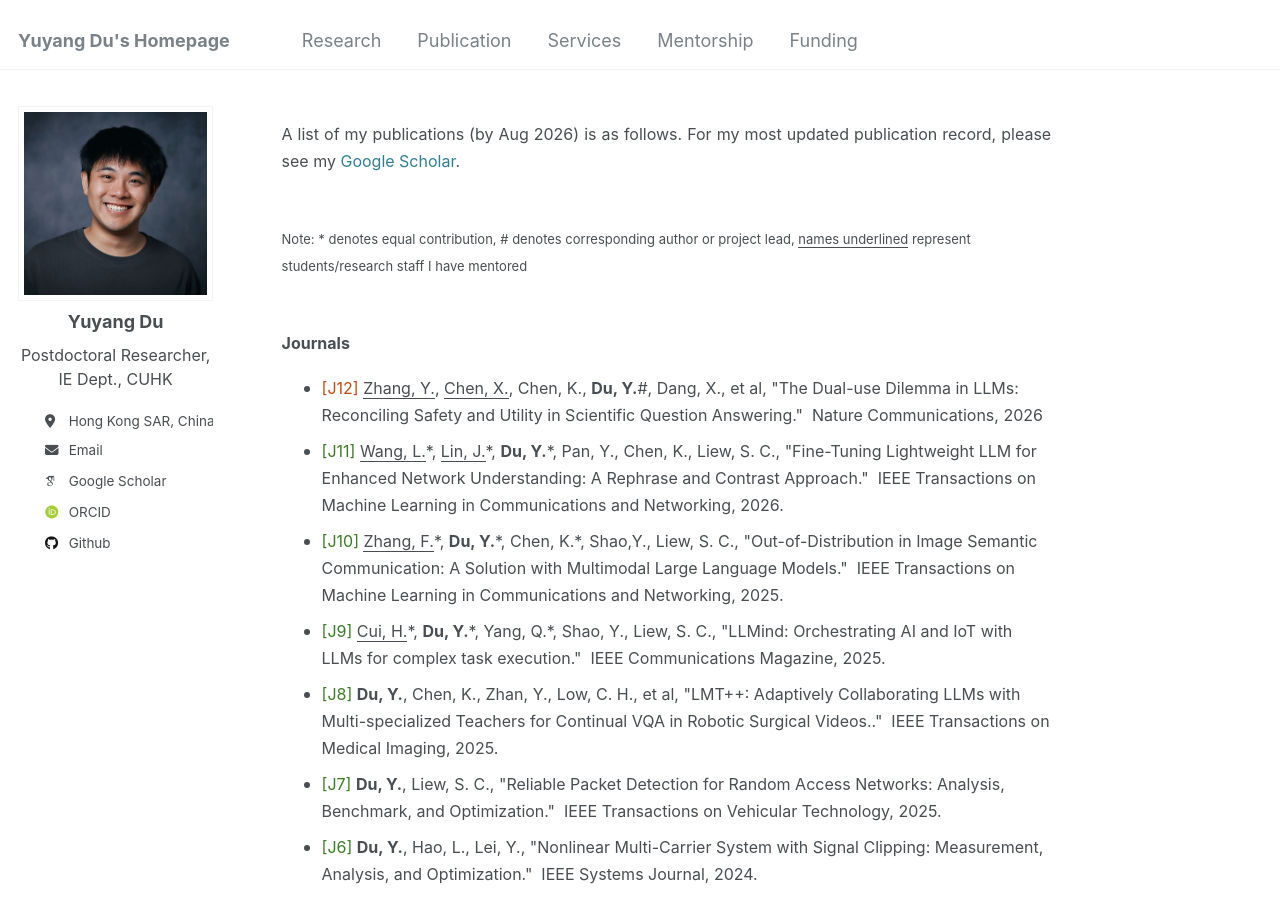
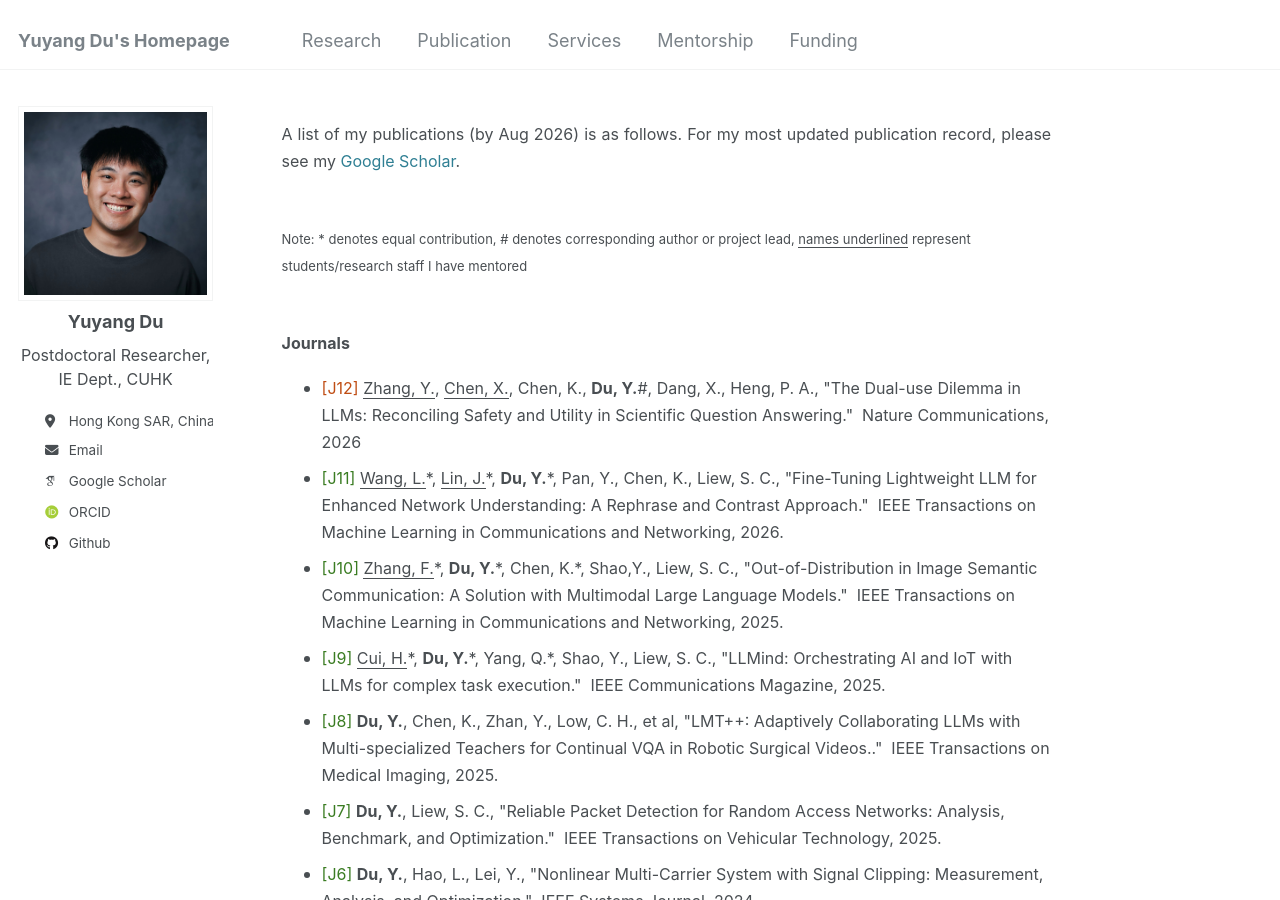
Before and after one commit to yuyangdu01/yuyangdu01.github.io, a Jekyll site: the page built from _pages/publication.md, in a window 1280 px wide and 900 px high. Built offline with Jekyll 4.4.1, drawn with Linux system fonts in a browser that asks for light colours; some web fonts are replaced.

Commit message:
Update publication.md

```diff
--- a/_pages/publication.md
+++ b/_pages/publication.md
@@ -17,7 +17,7 @@ a {
 
 <font size=2><br>Note: * denotes equal contribution, # denotes corresponding author or project lead, <u>names underlined</u> represent students/research staff I have mentored</font><br>
 <font size=3><b>Journals</b></font>
-* <font size=3><span style="color: #bf4d14;">[J12]</span> <u>Zhang, Y.</u>, <u>Chen, X.</u>, Chen, K., <b>Du, Y.</b>#, Dang, X., et al, "The Dual-use Dilemma in LLMs: Reconciling Safety and Utility in Scientific Question Answering." &nbsp;Nature Communications, 2026</font>
+* <font size=3><span style="color: #bf4d14;">[J12]</span> <u>Zhang, Y.</u>, <u>Chen, X.</u>, Chen, K., <b>Du, Y.</b>#, Dang, X., Heng, P. A., "The Dual-use Dilemma in LLMs: Reconciling Safety and Utility in Scientific Question Answering." &nbsp;Nature Communications, 2026</font>
 * <font size=3><span style="color: #3a7c22;">[J11]</span> <u>Wang, L.</u>*, <u>Lin, J.</u>*, <b>Du, Y.</b>*, Pan, Y., Chen, K., Liew, S. C., "Fine-Tuning Lightweight LLM for Enhanced Network Understanding: A Rephrase and Contrast Approach." &nbsp;IEEE Transactions on Machine Learning in Communications and Networking, 2026.</font>
 * <font size=3><span style="color: #3a7c22;">[J10]</span> <u>Zhang, F.</u>*, <b>Du, Y.</b>*, Chen, K.*, Shao,Y., Liew, S. C., "Out-of-Distribution in Image Semantic Communication: A Solution with Multimodal Large Language Models." &nbsp;IEEE Transactions on Machine Learning in Communications and Networking, 2025.</font>
 * <font size=3><span style="color: #3a7c22;">[J9]</span> <u>Cui, H.</u>*, <b>Du, Y.</b>*, Yang, Q.*, Shao, Y., Liew, S. C., "LLMind: Orchestrating AI and IoT with LLMs for complex task execution." &nbsp;IEEE Communications Magazine, 2025.</font>
```
